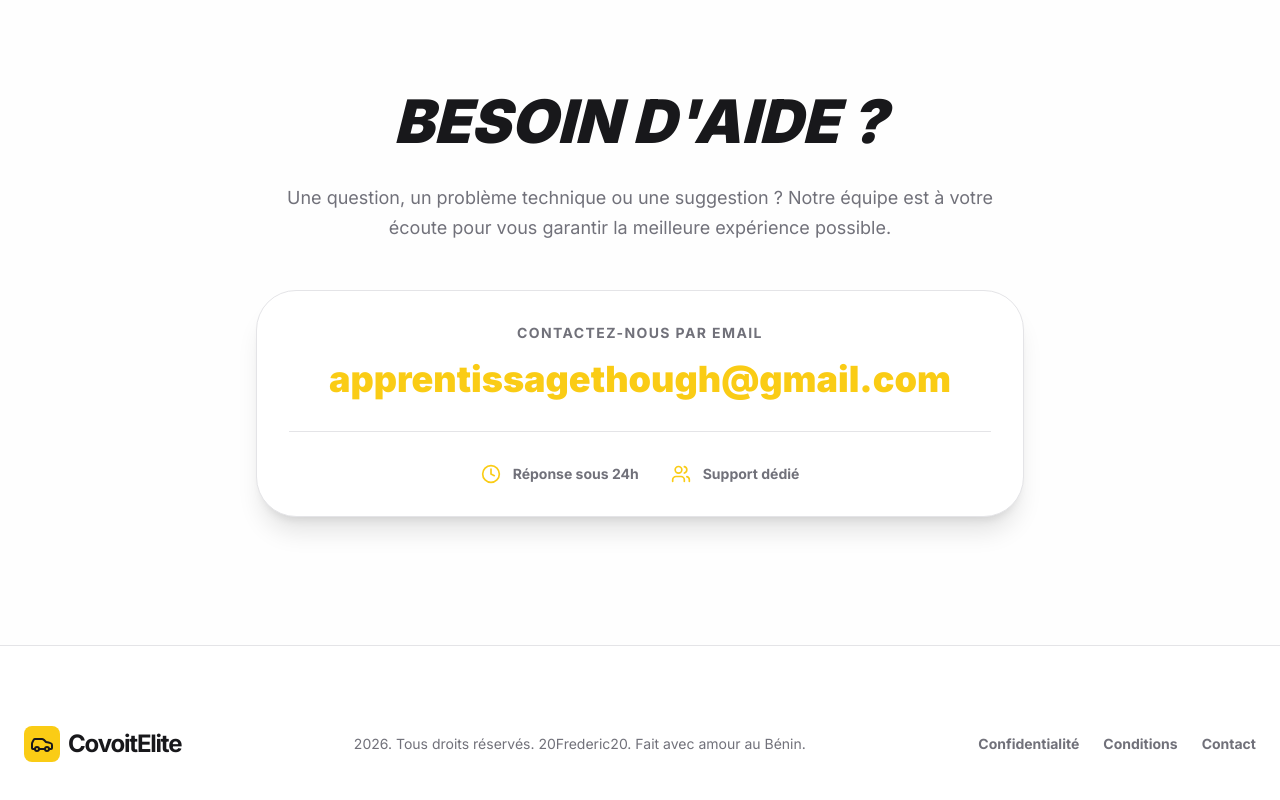
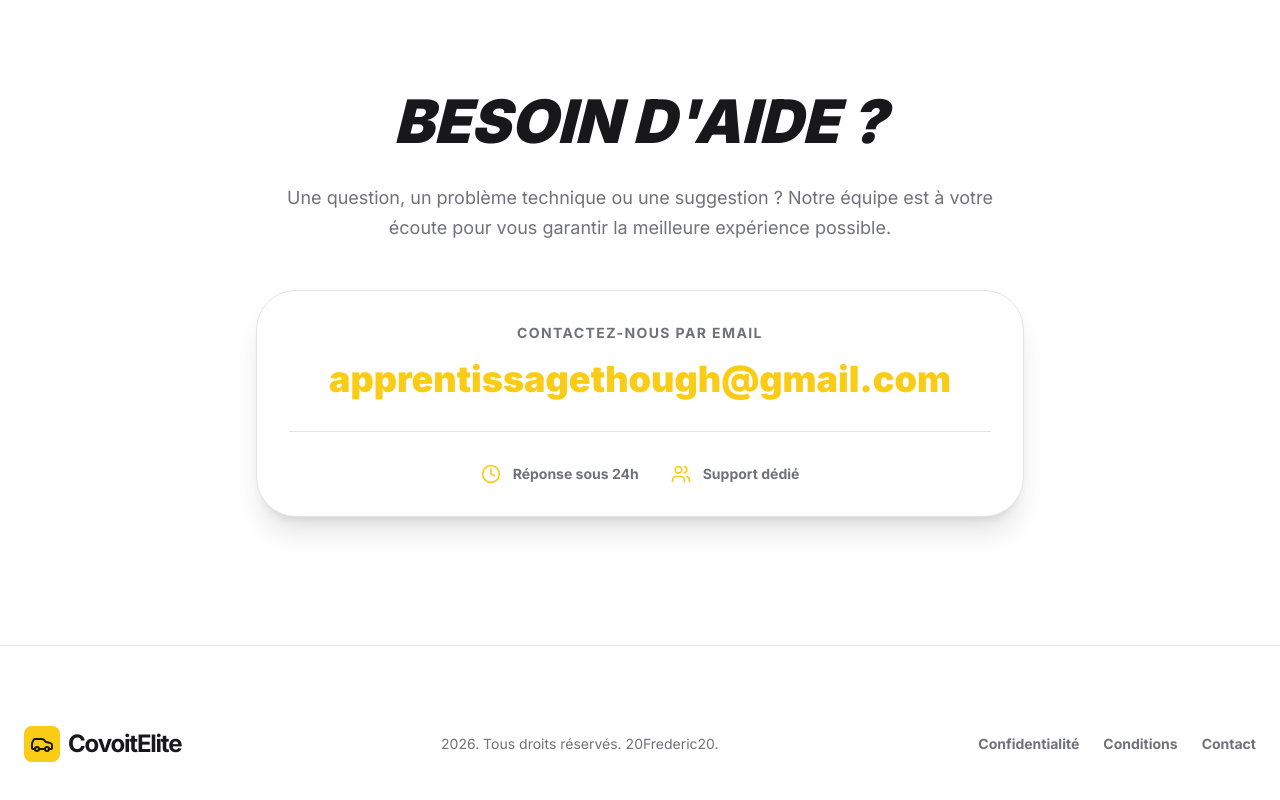
Before and after one commit to 20Frederic20/covoitelite, a Next.js app: page / in a window 1280 px wide. Shown: the part 4024-4824 px from the top of the page. Built offline with nearby package versions, Linux system fonts and the light colour scheme.

Commit message:
Update footer text in LandingPage component
Removed the phrase 'Fait avec amour au Bénin' from the footer.

```diff
--- a/components/LandingPage.tsx
+++ b/components/LandingPage.tsx
@@ -391,7 +391,7 @@ export default function LandingPage() {
             </div>
             <span className="text-2xl font-bold tracking-tighter">CovoitElite</span>
           </div>
-          <p className="text-muted-foreground text-sm">2026. Tous droits réservés. 20Frederic20. Fait avec amour au Bénin.</p>
+          <p className="text-muted-foreground text-sm">2026. Tous droits réservés. 20Frederic20.</p>
           <div className="flex gap-6 text-muted-foreground text-sm font-bold">
             <Link href="/privacy" className="hover:text-primary">Confidentialité</Link>
             <Link href="/terms" className="hover:text-primary">Conditions</Link>
```
